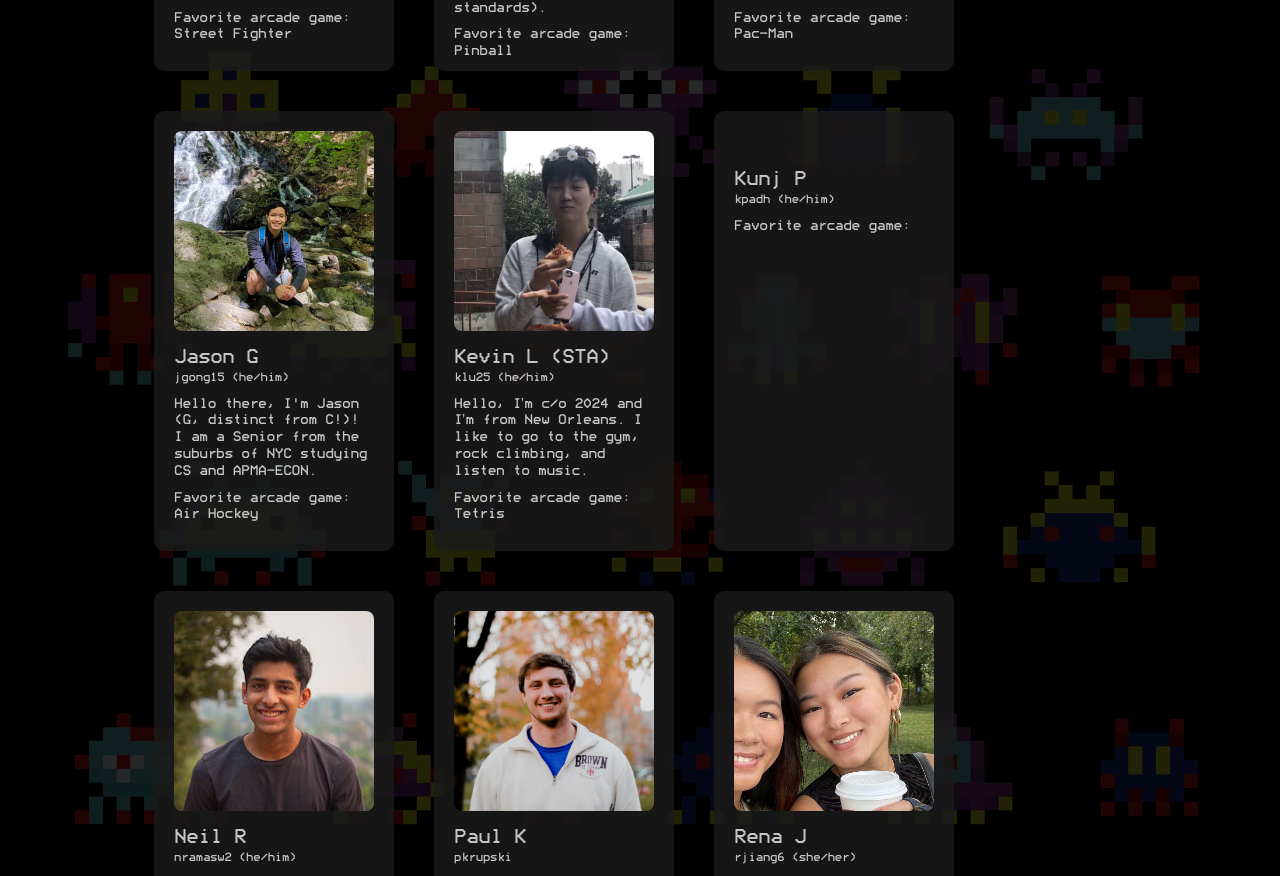
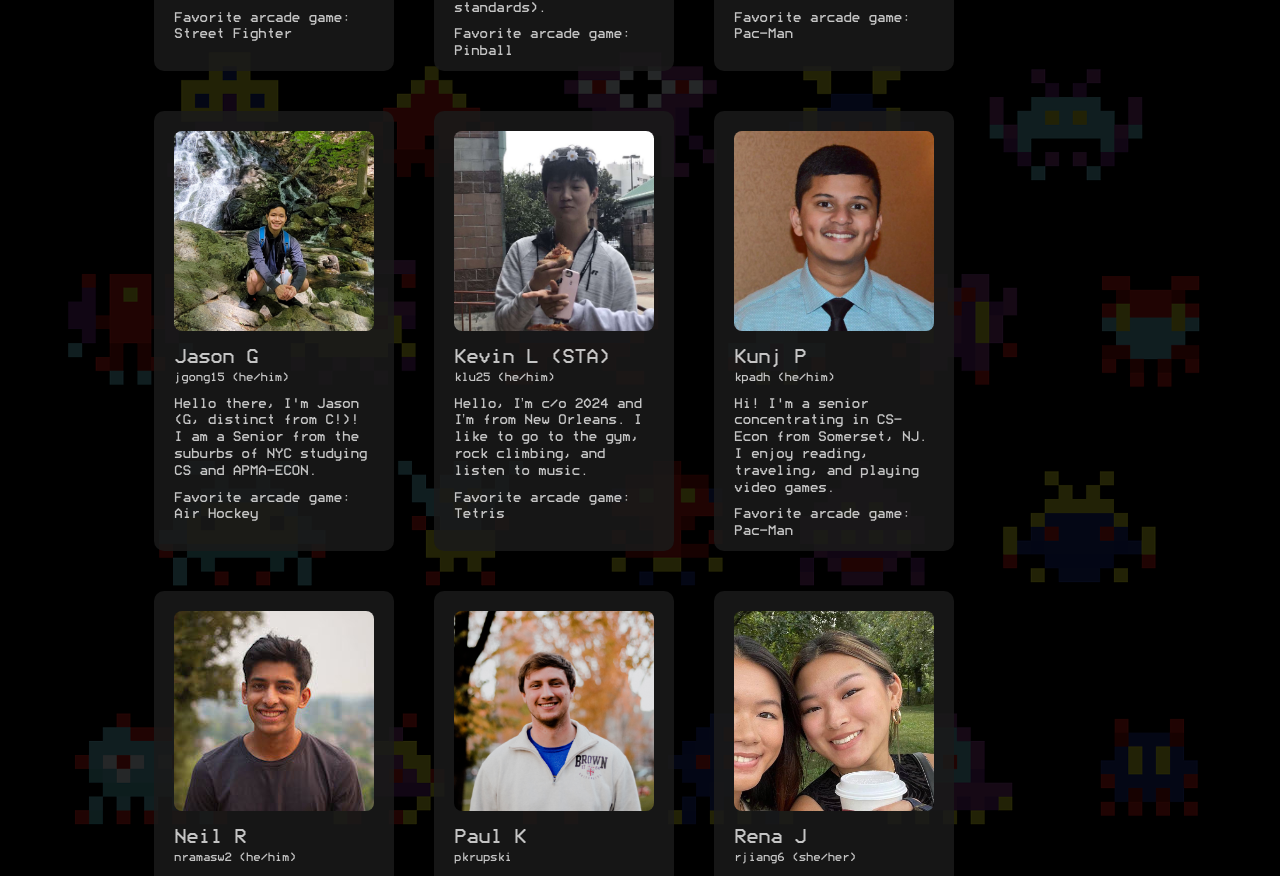
Before and after one commit to neilramaswamy/cs1410-website, a Next.js app: page / in a window 1280 px wide. Shown: the part 5197-6073 px from the top of the page. Built offline with nearby package versions, Linux system fonts and the light colour scheme.

Commit message:
added kunj staff card

```diff
--- a/data/staff.ts
+++ b/data/staff.ts
@@ -66,9 +66,9 @@ export const StaffMembers: StaffMember[] = [
     {
         name: "Kunj P",
         pronouns: "kpadh (he/him)",
-        bio: "",
-        fav: "",
-        url: "",
+        bio: "Hi! I'm a senior concentrating in CS-Econ from Somerset, NJ. I enjoy reading, traveling, and playing video games.",
+        fav: "Pac-Man",
+        url: "/profile_pics/kunj.jpeg",
     },
     {
         name: "Neil R",
```
Also changed, not shown: public/profile_pics/kunj.jpeg (added).
